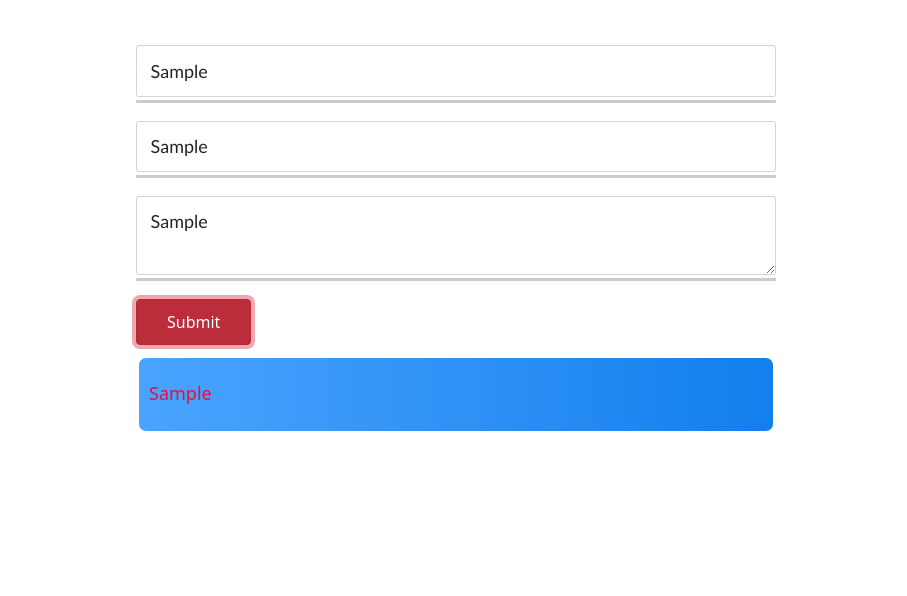
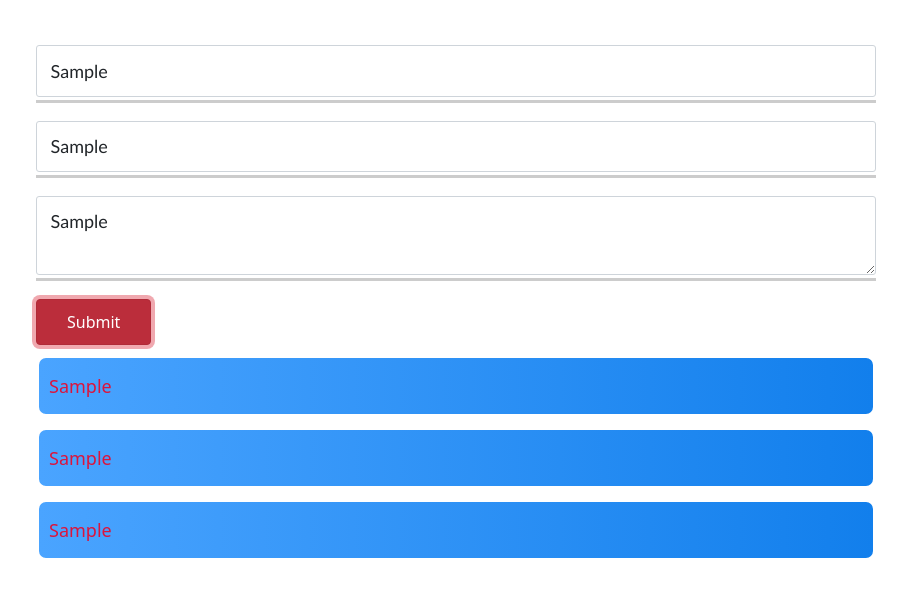
Before and after one commit to javharabdusattorov/Form-Input, a plain HTML site: page index.html in a window 1280 px wide. Both pictures are taken after typing "Sample", "Sample", "Sample" into the empty fields and a click on the button "Submit". Shown: the part 62-658 px from the top of the page, without its empty margins (184-1091 px from the left). Drawn offline with nearby package versions, Linux system fonts and the light colour scheme.

Commit message:
finish commit

```diff
--- a/css/main.css
+++ b/css/main.css
@@ -4,6 +4,10 @@
     list-style: none !important;
     box-sizing: border-box !important;
     text-decoration: none !important;
+}
+
+.containerOne {
+    padding: 0 150px;
 }
 
 input, textarea {
@@ -40,11 +44,11 @@ span {
     margin: 15px 0;
 }
 
-.resultBox {
+.resultBoxOne, .resultBoxTwo, .resultBoxThree {
     width: 100%;
     border: 3px solid white;
     border-radius: 10px;
-    padding: 22px 8px 24px 10px;
+    padding: 15px 8px 14px 10px;
     background: linear-gradient(to right, rgb(74, 164, 255), rgb(18, 127, 236));
     transition: all 0.4s ease;
     margin: 10px 0;
@@ -52,7 +56,23 @@ span {
     color: crimson;
 }
 
-.resultBox:hover {
+.resultBoxOne:hover {
     background: linear-gradient(to left, rgb(74, 164, 255), rgb(18, 127, 236));
     border: 3px solid red;
 }
+
+.resultBoxTwo:hover {
+    background: linear-gradient(to left, rgb(74, 164, 255), rgb(18, 127, 236));
+    border: 3px solid red;
+}
+
+.resultBoxThree:hover {
+    background: linear-gradient(to left, rgb(74, 164, 255), rgb(18, 127, 236));
+    border: 3px solid red;
+}
+
+@media(max-width:767px) {
+    .containerOne {
+        padding: 0;
+    }
+}
--- a/index.html
+++ b/index.html
@@ -5,7 +5,7 @@
     <meta http-equiv="X-UA-Compatible" content="IE=edge" />
     <meta name="viewport" content="width=device-width, initial-scale=1.0" />
     <title>Input</title>
-    <link rel="stylesheet" href="css/bootstrap.css" />
+    <link rel="stylesheet" href="css/bootstrap.css">
     <link rel="stylesheet" href="css/main.css" />
     <script
       src="https://code.jquery.com/jquery-3.6.0.min.js"
@@ -14,42 +14,46 @@
     ></script>
   </head>
   <body>
-    <div class="containerOne">
-        <div class="resultHeadingg"></div>
+    <div class="container containerOne">
+        <div class="resultHeadingg"><h1>  </h1></div>
       <div class="row mt-5">
-        <div class="col-md-6 offset-3">
           <form class="form-group groupInForm">
             <input
-              class="form-control input__val"
+              class="form-control input__valOne"
               type="text"
               maxlength="50"
               placeholder="Max 50 simvol"
+              required
             />
             <div class="indicator-1">
               <span></span>
             </div>
+
             <input
-              class="form-control input__val"
+              class="form-control input__valTwo"
               type="text"
               maxlength="100"
               placeholder="Max 100 simvol"
+              required
             />
             <div class="indicator-2">
               <span></span>
             </div>
+
             <textarea
-              class="form-control input__val"
+            class="form-control input__valThree"
             name="form-control"
             id="form"
             maxlength="500"
             placeholder="Max 500 simbol"
+            required
           ></textarea>
           <div class="indicator-3">
             <span></span>
           </div>
             <button class="btn btn-danger" id="btn">Submit</button>
           </form>
-        </div>
+
       </div>
     </div>
 
--- a/js/main.js
+++ b/js/main.js
@@ -1,20 +1,36 @@
+'use strict';
+
 let elResultContainer = document.querySelector('.resultHeadingg');
 let elForm = document.querySelector('.groupInForm');
-let elInput = document.querySelector('.input__val');
+let elInputOne = document.querySelector('.input__valOne');
+let elInputTwo = document.querySelector('.input__valTwo');
+let elInputThree = document.querySelector('.input__valThree');
+let elresultHeading = document.querySelector('h1')
 
 
 elForm.addEventListener('submit', function(evt) {
     evt.preventDefault();
-    let inputValue = elInput.value;
+    // Value
+    let inputValueOne = elInputOne.value;
+    let inputValueTwo = elInputTwo.value;
+    let inputValueThree = elInputThree.value;
 
-    let resultHeading = document.createElement('h1');
-    elResultContainer.appendChild(resultHeading);
-    resultHeading.setAttribute('class', 'resultHeading');
-    resultHeading.textContent = 'Welcome to our little Site!'
+    elresultHeading.setAttribute('class', 'resultHeading');
+    elresultHeading.textContent = 'Welcome to our little Site!';
 
-    let resultBox = document.createElement('div');
-    elForm.appendChild(resultBox);
-    resultBox.setAttribute('class', 'resultBox');
+    // Result Boxes
+    let resultBoxOne = document.createElement('div');
+    let resultBoxTwo = document.createElement('div');
+    let resultBoxThree = document.createElement('div');
+    elForm.appendChild(resultBoxOne);
+    elForm.appendChild(resultBoxTwo);
+    elForm.appendChild(resultBoxThree);
+    resultBoxOne.setAttribute('class', 'resultBoxOne');
+    resultBoxTwo.setAttribute('class', 'resultBoxTwo');
+    resultBoxThree.setAttribute('class', 'resultBoxThree');
 
-    resultBox.textContent = inputValue;
+    // TextContent
+    resultBoxOne.textContent = inputValueOne;
+    resultBoxTwo.textContent = inputValueTwo;
+    resultBoxThree.textContent = inputValueThree;
 })
```
Lines whose indentation alone changed are shown as unchanged.
